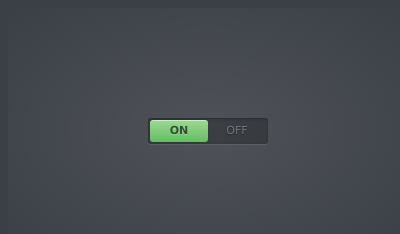
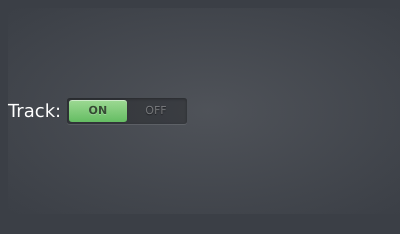
Before and after one commit to JohnDinhTech/aniTracker, a browser extension: page popup.html in a window 400 px wide. Drawn offline with Linux system fonts and the light colour scheme.

Commit message:
fix switch vertical alignment

```diff
--- a/popup.html
+++ b/popup.html
@@ -36,13 +36,21 @@
 
         .switch {
             position: relative;
+            display: inline-block;
             height: 26px;
             width: 120px;
-            margin: 20px auto;
             background: rgba(0, 0, 0, 0.25);
             border-radius: 3px;
             -webkit-box-shadow: inset 0 1px 3px rgba(0, 0, 0, 0.3), 0 1px rgba(255, 255, 255, 0.1);
             box-shadow: inset 0 1px 3px rgba(0, 0, 0, 0.3), 0 1px rgba(255, 255, 255, 0.1);
+            vertical-align: middle;
+        }
+
+        .switch-name {
+            color: white;
+            font-size: 18px;
+            height: 26px;
+            vertical-align: middle;
         }
 
         .switch-label {
@@ -125,7 +133,7 @@
 
 <body>
     <div class="container">
-
+        <span class="switch-name" style="color: white">Track: </span>
         <div class="switch">
             <input type="radio" class="switch-input" name="view" id="on" checked>
             <label for="on" class="switch-label switch-label-off">ON</label>
```
